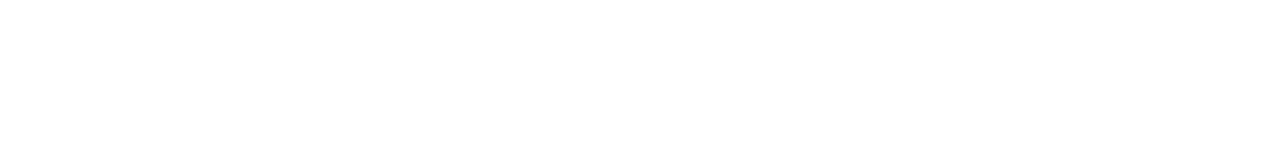
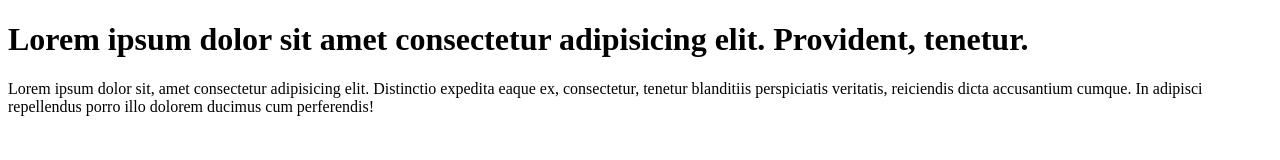
Before and after one commit to Rymshyn/github-test, a plain HTML site: page index.html in a window 1280 px wide. Drawn offline with Linux system fonts and the light colour scheme.

Commit message:
Update index.html

```diff
--- a/index.html
+++ b/index.html
@@ -1,12 +1,23 @@
 <!DOCTYPE html>
 <html lang="en">
-<head>
-    <meta charset="UTF-8">
-    <meta http-equiv="X-UA-Compatible" content="IE=edge">
-    <meta name="viewport" content="width=device-width, initial-scale=1.0">
+  <head>
+    <meta charset="UTF-8" />
+    <meta http-equiv="X-UA-Compatible" content="IE=edge" />
+    <meta name="viewport" content="width=device-width, initial-scale=1.0" />
     <title>Git Test</title>
-</head>
-<body>
+  </head>
+  <body>
+    <h1>
+      Lorem ipsum dolor sit amet consectetur adipisicing elit. Provident,
+      tenetur.
+    </h1>
+    <p>
+      Lorem ipsum dolor sit, amet consectetur adipisicing elit. Distinctio
+      expedita eaque ex, consectetur, tenetur blanditiis perspiciatis veritatis,
+      reiciendis dicta accusantium cumque. In adipisci repellendus porro illo
+      dolorem ducimus cum perferendis!
+    </p>
 
-</body>
+
+  </body>
 </html>
```
